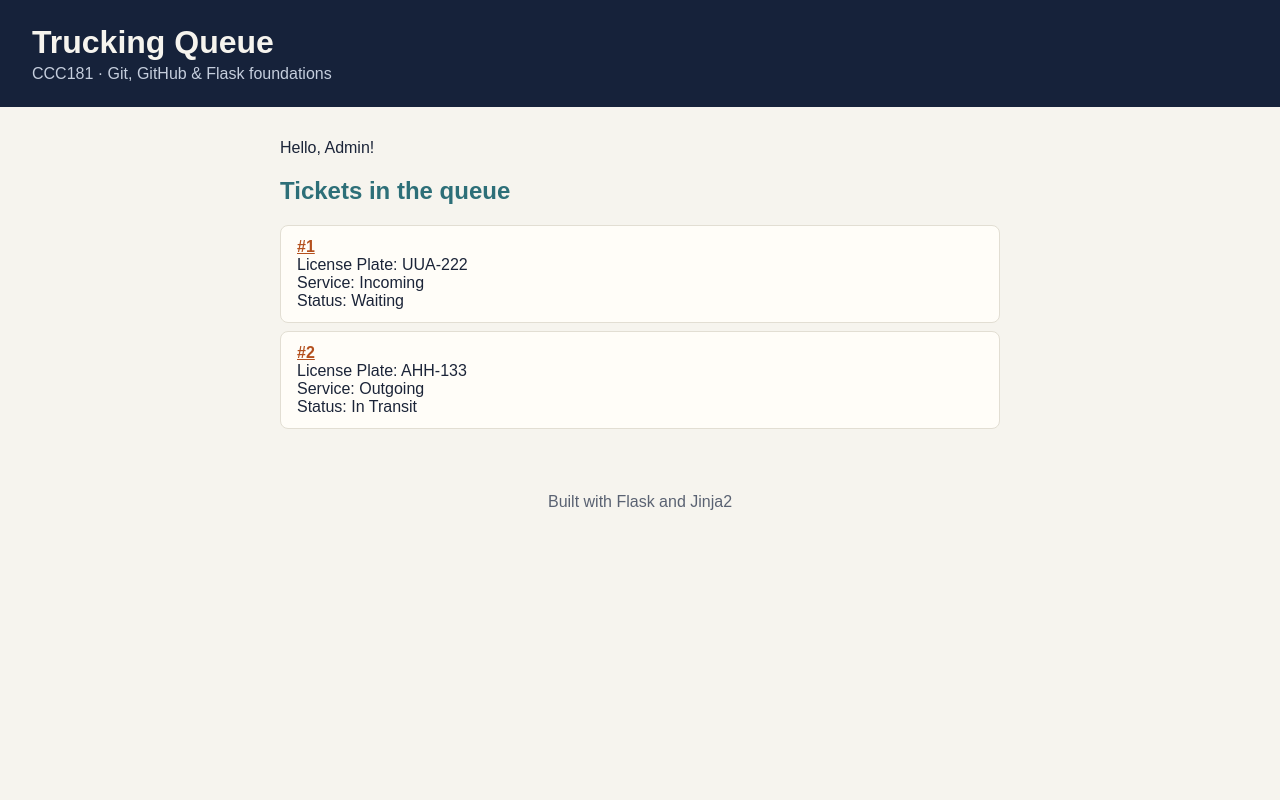
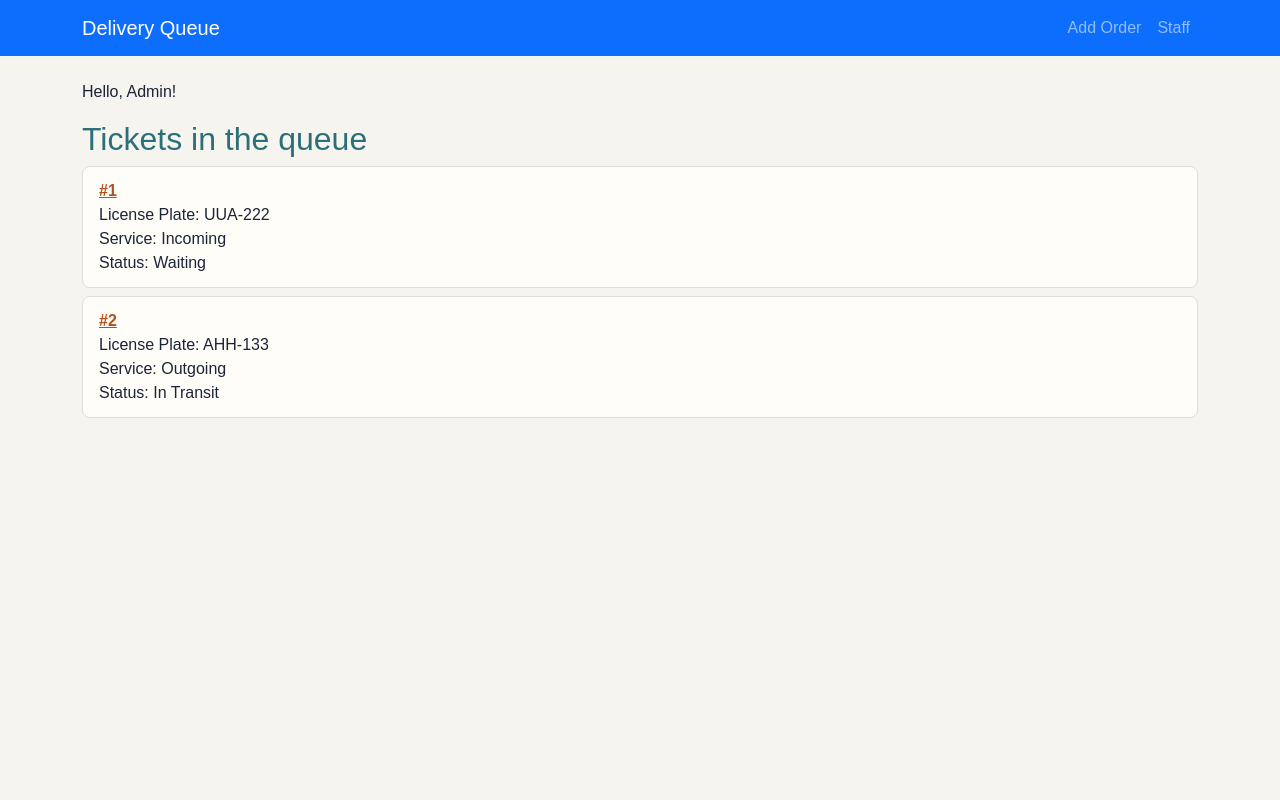
Before and after one commit to foober123/CCC181_Repository, a Flask app: page / in a window 1280 px wide. Run offline with Flask 3, Linux system fonts and the light colour scheme.

Commit message:
bootstrap layout

```diff
--- a/templates/base.html
+++ b/templates/base.html
@@ -3,21 +3,55 @@
 <head>
   <meta charset="utf-8">
   <meta name="viewport" content="width=device-width, initial-scale=1">
-  <title>{% block title %}Trucking Queue{% endblock %}</title>
-  {# Link static files with url_for instead of hard-coding paths #}
+  <title>{% block title %}Delivery Queue{% endblock %}</title>
+  <link rel="stylesheet"
+        href="https://cdn.jsdelivr.net/npm/bootstrap@5.3.3/dist/css/bootstrap.min.css">
   <link rel="stylesheet" href="{{ url_for('static', filename='css/style.css') }}">
 </head>
-<body>
-  <header>
-    <h1><a href="{{ url_for('index') }}">Trucking Queue</a></h1>
-    <p class="tagline">CCC181 · Git, GitHub &amp; Flask foundations</p>
-  </header>
+<body class="d-flex flex-column min-vh-100">
+  <a class="visually-hidden-focusable" href="#main">Skip to main content</a>
 
-  <main>
+  <nav class="navbar navbar-expand-md bg-primary" data-bs-theme="dark">
+    <div class="container">
+      <a class="navbar-brand" href="{{ url_for('index') }}">Delivery Queue</a>
+      <button class="navbar-toggler" type="button" data-bs-toggle="collapse"
+              data-bs-target="#mainNav" aria-controls="mainNav"
+              aria-expanded="false" aria-label="Toggle navigation">
+        <span class="navbar-toggler-icon"></span>
+      </button>
+      <div class="collapse navbar-collapse" id="mainNav">
+        <ul class="navbar-nav ms-auto">
+          <li class="nav-item">
+            <a class="nav-link {% if request.endpoint == 'join_form' %}active{% endif %}"
+               {% if request.endpoint == 'join_form' %}aria-current="page"{% endif %}
+               href="{{ url_for('join_form') }}">Add Order</a>
+          </li>
+          <li class="nav-item">
+            <a class="nav-link {% if request.endpoint == 'staff_dashboard' %}active{% endif %}"
+               {% if request.endpoint == 'staff_dashboard' %}aria-current="page"{% endif %}
+               href="{{url_for('index')}}">Staff</a>
+          </li>
+        </ul>
+      </div>
+    </div>
+  </nav>
+
+  <main id="main" class="container my-4 flex-grow-1">
+    {% with messages = get_flashed_messages(with_categories=true) %}
+      {% for category, message in messages %}
+        <div class="alert alert-{{ category }} alert-dismissible fade show" role="alert">
+          {{ message }}
+          <button type="button" class="btn-close" data-bs-dismiss="alert" aria-label="Close"></button>
+        </div>
+      {% endfor %}
+    {% endwith %}
+
     {% block content %}{% endblock %}
   </main>
 
-  <footer>Built with Flask and Jinja2</footer>
+
+  <script src="https://cdn.jsdelivr.net/npm/bootstrap@5.3.3/dist/js/bootstrap.bundle.min.js"></script>
   <script src="{{ url_for('static', filename='js/main.js') }}"></script>
+  {% block scripts %}{% endblock %}
 </body>
 </html>
```
